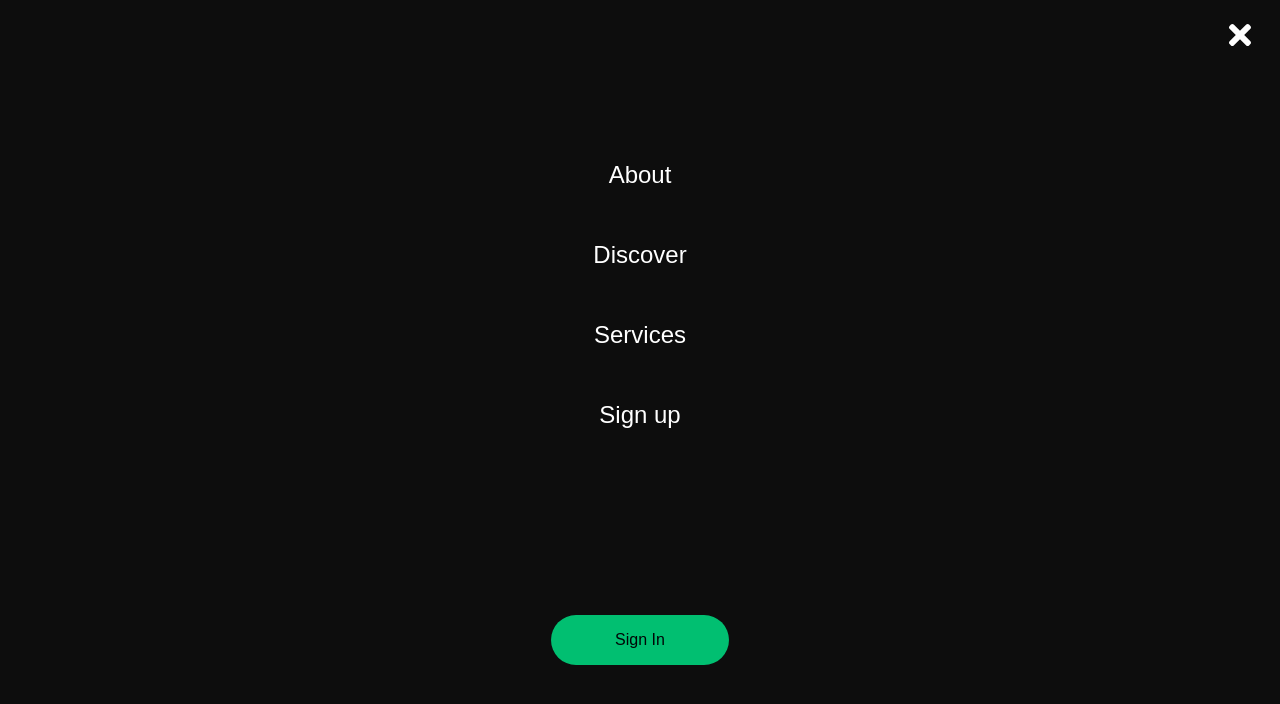
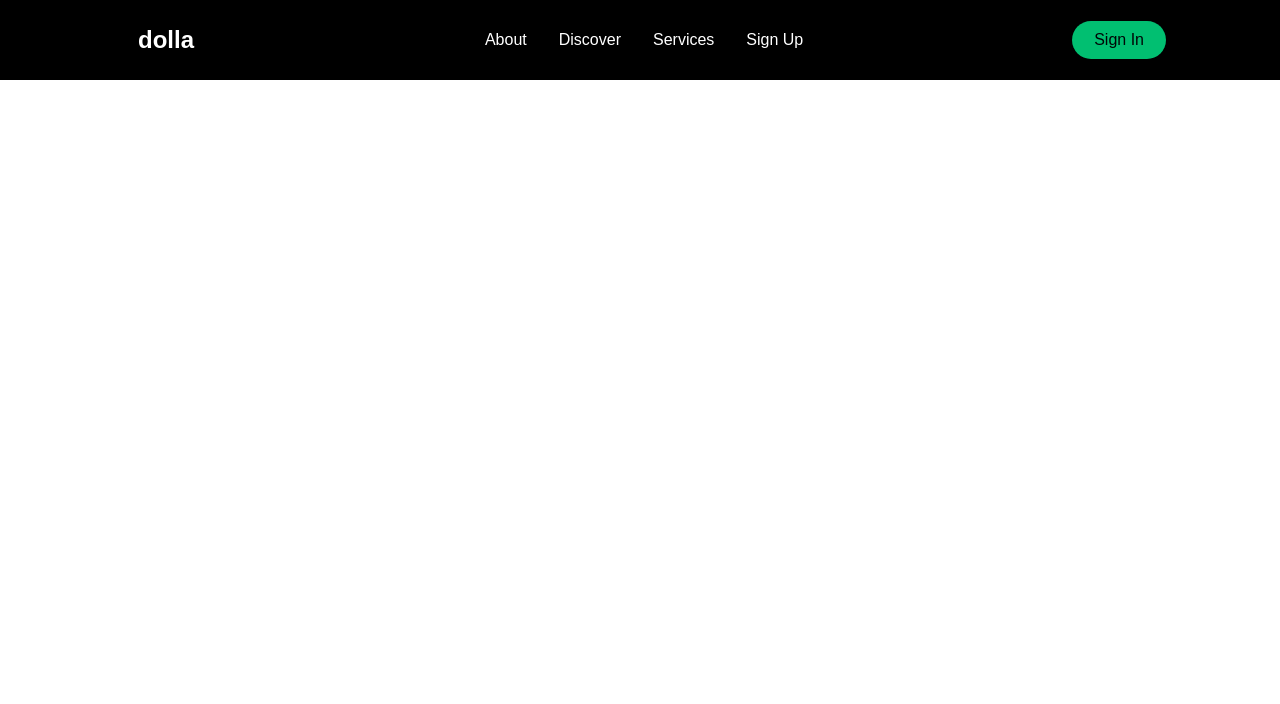
Before and after one commit to Muzammilazam22/react-website, a React (Create React App) app in the folder react-website/: page / in a window 1280 px wide. Shown: the top 704 px of the page. Built offline with nearby package versions, Linux system fonts and the light colour scheme.

Commit message:
Navbar & sidebar both are completed 1.0

```diff
--- a/react-website/src/App.js
+++ b/react-website/src/App.js
@@ -1,13 +1,13 @@
 import "./App.css";
-import Navbar from "./components/Navbar";
+//import Navbar from "./components/Navbar";
 import { BrowserRouter as Router } from "react-router-dom";
-import Sidebar from "./components/Sidebar";
+//import Sidebar from "./components/Sidebar";
+import Home from "./pages";
 
 function App() {
   return (
     <Router>
-      <Sidebar />
-      <Navbar />
+      <Home/>
     </Router>
   );
 }
--- a/react-website/src/components/Navbar/index.js
+++ b/react-website/src/components/Navbar/index.js
@@ -12,13 +12,13 @@ import {
   NavBtnLink,
 } from "./NavbarElements";
 
-const Navbar = () => {
+const Navbar = ({toggle}) => {
   return (
     <>
       <Nav>
         <NavbarContainer>
           <NavLogo to="/">dolla</NavLogo>
-          <MobileIcon>
+          <MobileIcon onClick={toggle}>
             <FaBars />
           </MobileIcon>
           <NavMenu>
--- a/react-website/src/components/Sidebar/SidebarElements.js
+++ b/react-website/src/components/Sidebar/SidebarElements.js
@@ -14,9 +14,9 @@ export const SidebarContainer = styled.aside`
   top: 0;
   left: 0;
   transition: 0.3s ease-in-out;
-  /* opacity: ${({ isOpen }) => (isOpen ? "100%" : "0")};
-  top: ${({ isOpen }) => (isOpen ? "0" : "-100")}; */
-  top: 0;
+  opacity: ${({ isOpen }) => (isOpen ? "100%" : "0")};
+  top: ${({ isOpen }) => (isOpen ? "0" : "-100")};
+  //top: 0;
 `;
 
 export const CloseIcon = styled(FaTimes)`
--- a/react-website/src/components/Sidebar/index.js
+++ b/react-website/src/components/Sidebar/index.js
@@ -10,18 +10,26 @@ import {
   SidebarRoute,
 } from "./SidebarElements";
 
-const Sidebar = () => {
+const Sidebar = ({ isOpen, toggle }) => {
   return (
-    <SidebarContainer>
-      <Icon>
+    <SidebarContainer isOpen={isOpen} onClick={toggle}>
+      <Icon onClick={toggle}>
         <CloseIcon />
       </Icon>
       <SidebarWrapper>
         <SidebarMenu>
-          <SidebarLink to="about">About</SidebarLink>
-          <SidebarLink to="discover">Discover</SidebarLink>
-          <SidebarLink to="services">Services</SidebarLink>
-          <SidebarLink to="signup">Sign up</SidebarLink>
+          <SidebarLink to="about" onClick={toggle}>
+            About
+          </SidebarLink>
+          <SidebarLink to="discover" onClick={toggle}>
+            Discover
+          </SidebarLink>
+          <SidebarLink to="services" onClick={toggle}>
+            Services
+          </SidebarLink>
+          <SidebarLink to="signup" onClick={toggle}>
+            Sign up
+          </SidebarLink>
         </SidebarMenu>
         <SideBtnWrap>
           <SidebarRoute to="/signin">Sign In</SidebarRoute>
--- /dev/null
+++ b/react-website/src/pages/index.js
@@ -0,0 +1,18 @@
+import React, { useState } from "react";
+import Sidebar from "../components/Sidebar";
+import Navbar from "../components/Navbar";
+
+const Home = () => {
+  const [isOpen, setIsOpen] = useState(false);
+  const toggle = () => {
+    setIsOpen(!isOpen);
+  };
+  return (
+    <>
+      <Sidebar isOpen={isOpen} toggle={toggle} />
+      <Navbar toggle={toggle} />
+    </>
+  );
+};
+
+export default Home;
```
